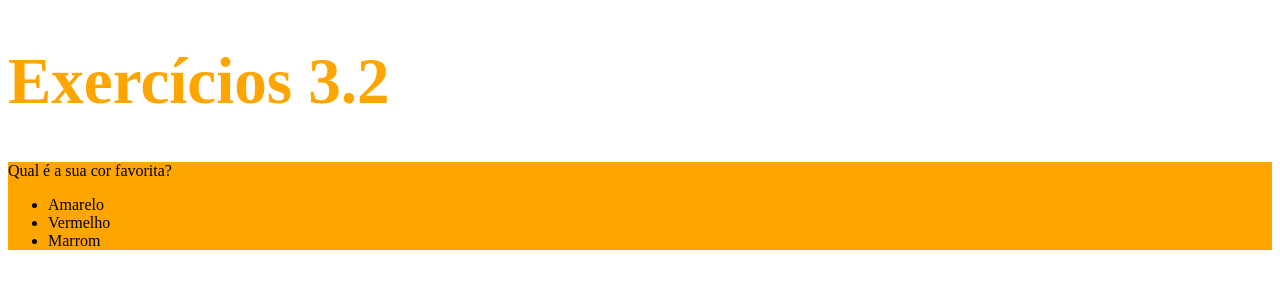
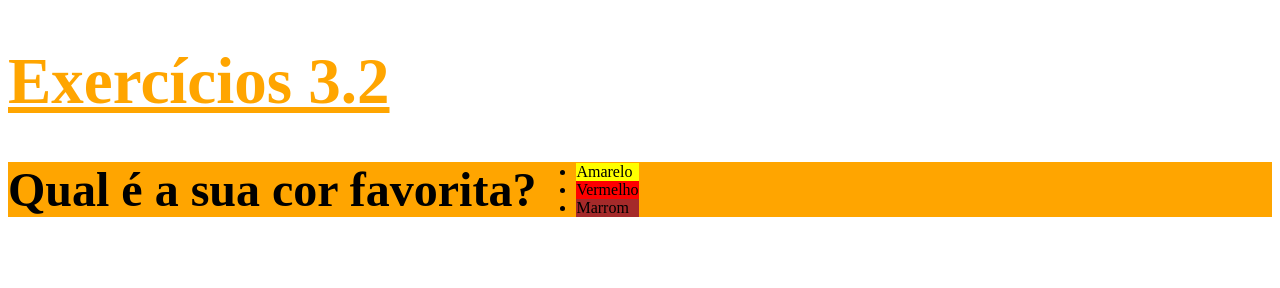
Before and after one commit to Gabe-Pereira/trybe-exercises, a plain HTML site: page bloco_3/dia_2/index.html in a window 1280 px wide. Drawn offline with Linux system fonts and the light colour scheme.

Commit message:
adicionanaod modificações css

```diff
--- a/bloco_3/dia_2/index.html
+++ b/bloco_3/dia_2/index.html
@@ -5,14 +5,46 @@
     <title>HTML</title>
     <style>
 
+
 h1 {
 font-size: 65px;
 color: orange;
+font: sans-serif;
+text-decoration: underline;
 }
 
 .pul {
     background-color: orange;
+    height: 55px;
+    display: flex;
+    align-items: center;
 }
+
+p {
+    font-weight: 600;
+
+}
+
+body {
+    font-size: 16px;
+}
+
+p {
+    font-size: 3em;
+}
+
+.amarelo {
+    background-color: yellow;
+}
+
+.marrom {
+    background-color: brown;
+}
+
+.vermelho {
+    background-color: red;
+}
+
     </style>
 
 
@@ -20,12 +52,18 @@ color: orange;
   </head>
   <body>
     <h1>Exercícios 3.2</h1>
-    <div class=pul>
+    <div class="pul">
     <p>Qual é a sua cor favorita?</p>
     <ul>
-      <li>Amarelo</li>
-      <li>Vermelho</li>
+     <div class="amarelo">
+          <li>Amarelo</li>
+        </div>
+        <div class="vermelho">
+                  <li>Vermelho</li>
+                </div>
+<div class="marrom">
       <li>Marrom</li>
+    </div>
     </ul>
 </div>
   </body>
```
